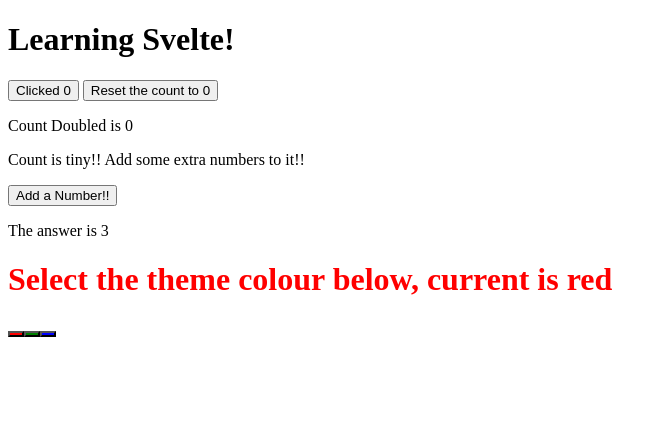
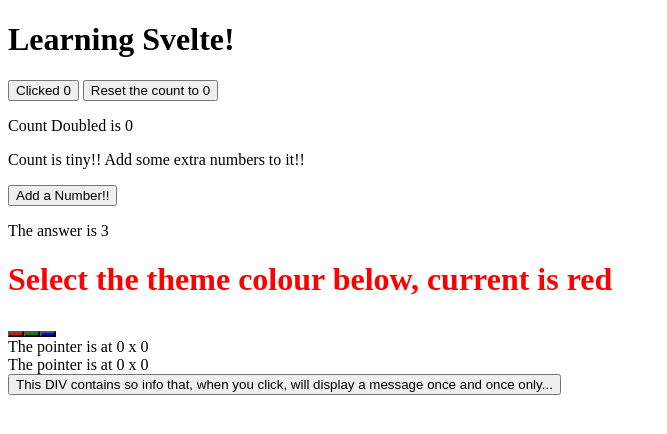
Before and after one commit to Aiyush-G/SvelteWebsite, a SvelteKit app in the folder myapp/: page / in a window 1280 px wide. Shown: the top 434 px of the page, without its empty margins (0-667 px from the left). Built offline with nearby package versions, Linux system fonts and the light colour scheme.

Commit message:
events added

```diff
--- a/myapp/src/routes/+page.svelte
+++ b/myapp/src/routes/+page.svelte
@@ -5,6 +5,7 @@
     let numbers = [1,2,3,4,5,6];
     let colours = ["red", "green", "blue"]
     let currentColour = colours[0]
+    let m={x:0, y:0}
 
 
     $: doubled = count*2;
@@ -38,6 +39,15 @@
      */
     function updateColour(colour){
         currentColour = colour
+    }
+
+
+    /**
+     * @param {{ clientX: number; clientY: number; }} event
+     */
+    function handleMove(event){
+        m.x = event.clientX;
+        m.y = event.clientY
     }
 
 </script>
@@ -75,6 +85,20 @@
     ></button>
 {/each}
 
+<div on:pointermove={handleMove}>
+    The pointer is at {m.x} x {m.y}
+</div>
 
+<div
+on:pointermove={(e)=> {
+    m.x = e.clientX;
+    m.y = e.clientY
+}}
+> The pointer is at {m.x} x {m.y}</div>
 
+<button
+on:click|once={()=>alert("waaaa")}
+>
+    This DIV contains so info that, when you click, will display a message once and once only...
+</button>
 <!-- on:click={()=> currentColour = colour} -->
```
Also changed, not shown: 1 other file (tests, documents, lock files or other folders).
